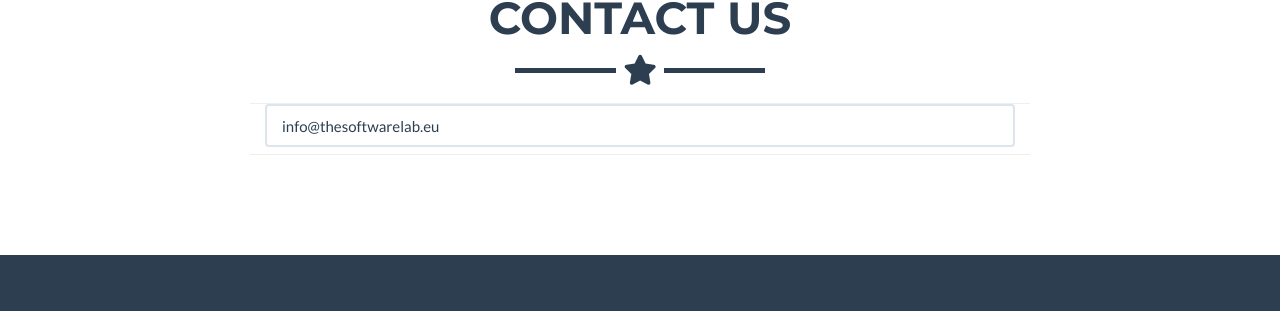
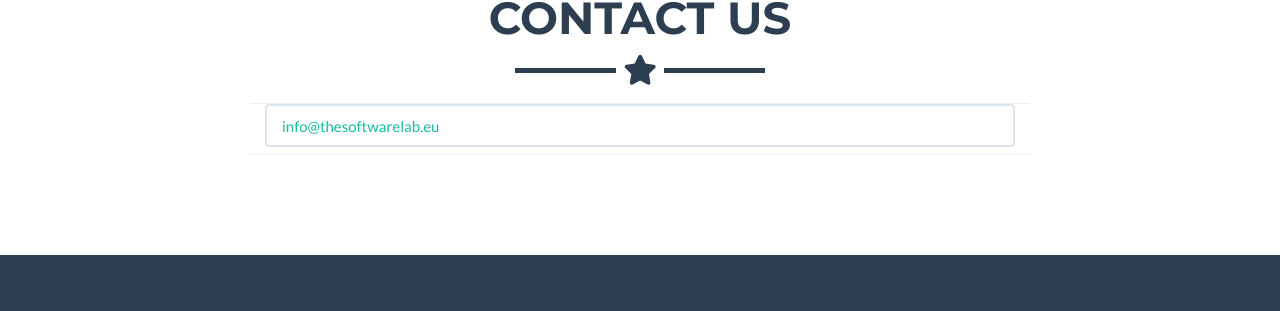
Before and after one commit to theSoftwareLab/thesoftwarelab.github.io, a Jekyll site: the page built from _posts/2014-07-18-project-1.markdown, in a window 1280 px wide and 900 px high, scrolled down 1122 px. Shown: the part 318-629 px from the top of the window. Built offline with Jekyll 4.4.1, drawn with Linux system fonts in a browser that asks for light colours.

Commit message:
Update contact_static.html

```diff
--- a/_includes/contact_static.html
+++ b/_includes/contact_static.html
@@ -12,7 +12,7 @@
         <form name="sentMessage" id="contactForm" novalidate>
           <div class="row control-group">
             <div class="form-group col-xs-12 floating-label-form-group controls">
-              <div class="form-control" id="email">info@thesoftwarelab.eu</div>
+              <div class="form-control" id="email"><a href = "mailto: info@thesoftwarelab.eu">info@thesoftwarelab.eu</a></div>
             </div>
           </div>
         </form>
```
